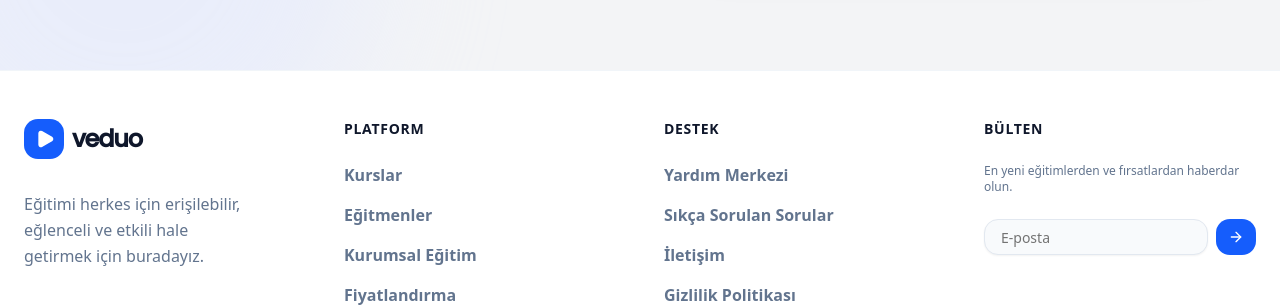
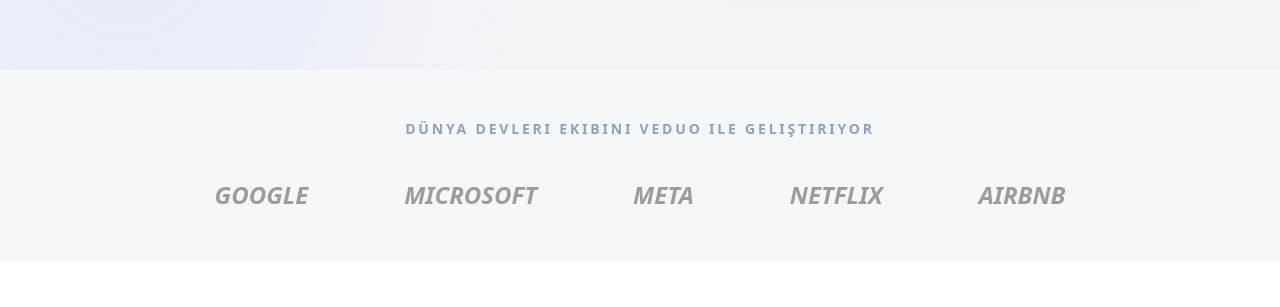
Before and after one commit to ridvangunes/veduo, a Next.js app: page / in a window 1280 px wide. Shown: the part 874-1181 px from the top of the page. Built offline with nearby package versions, Linux system fonts and the light colour scheme.

Commit message:
feat: SocialProof design

```diff
--- a/app/(root)/page.tsx
+++ b/app/(root)/page.tsx
@@ -1,9 +1,11 @@
 import Hero from "@/components/landing/Hero"
+import SocialProof from "@/components/landing/SocialProof"
 
 const page = () => {
     return (
         <div>
             <Hero />
+            <SocialProof />
         </div>
     )
 }
--- /dev/null
+++ b/components/landing/SocialProof.tsx
@@ -0,0 +1,21 @@
+
+const SocialProof = () => {
+    return (
+        <section className="py-12 border-y border-slate-50 bg-slate-50/30">
+            <div className="max-w-7xl mx-auto px-6">
+                <p className="text-center text-sm font-bold text-slate-400 uppercase tracking-[0.2em] mb-10">
+                    Dünya Devleri Ekibini Veduo ile Geliştiriyor
+                </p>
+                <div className="flex flex-wrap justify-center items-center gap-12 lg:gap-24 opacity-40 grayscale">
+                    <span className="text-2xl font-black italic">GOOGLE</span>
+                    <span className="text-2xl font-black italic">MICROSOFT</span>
+                    <span className="text-2xl font-black italic">META</span>
+                    <span className="text-2xl font-black italic">NETFLIX</span>
+                    <span className="text-2xl font-black italic">AIRBNB</span>
+                </div>
+            </div>
+        </section>
+    )
+}
+
+export default SocialProof
```
